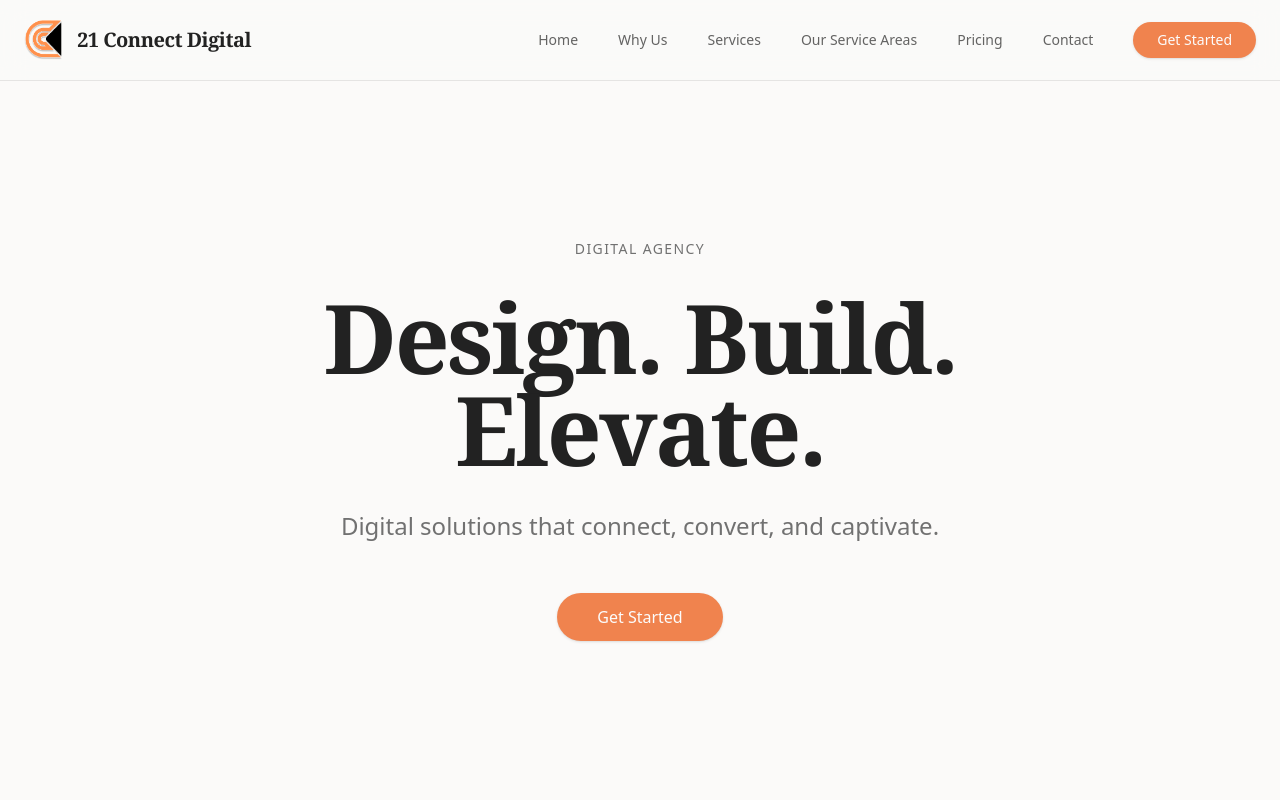
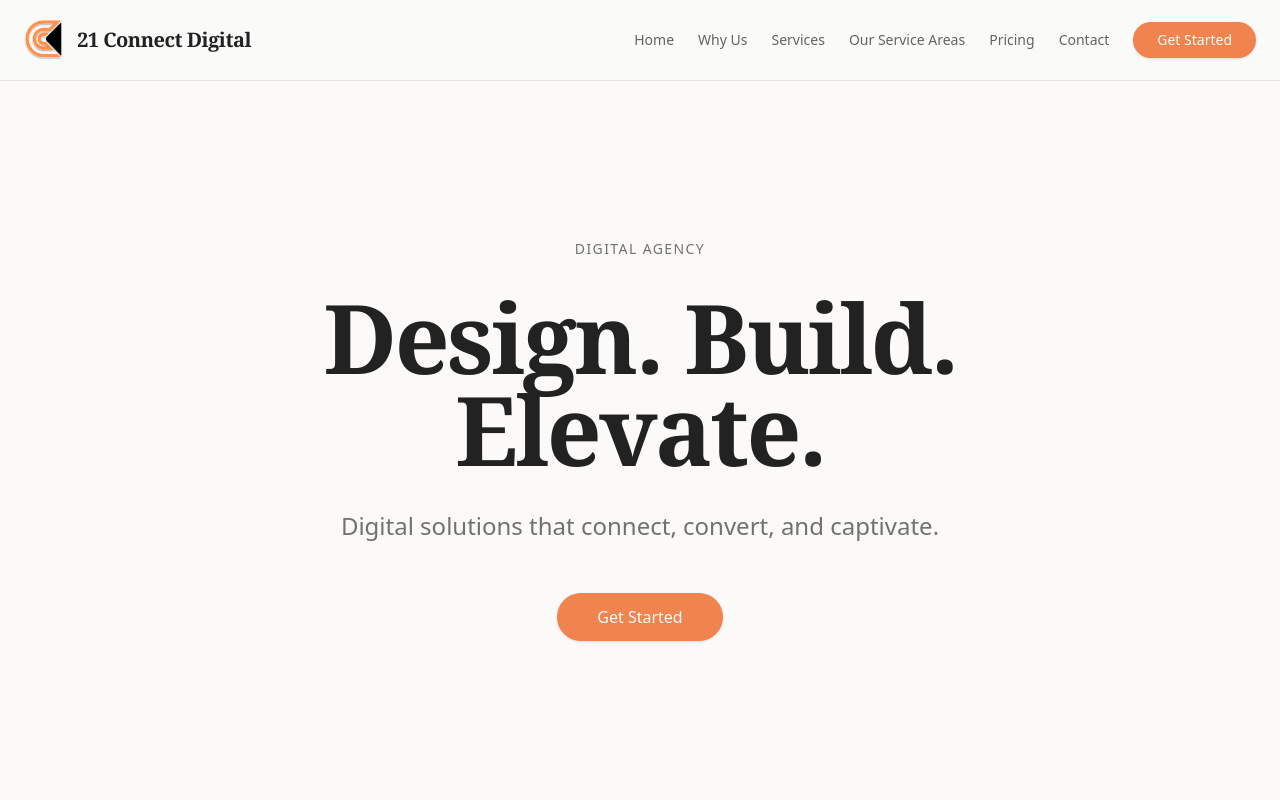
Before and after one commit to Kendallclarkdesign/v0-21-connect-digital-ai, a Next.js app: page / in a window 1280 px wide. Shown: the top 800 px of the page. Built offline with nearby package versions, Linux system fonts and the light colour scheme.

Commit message:
refactor: adjust navbar for better text fit across devices
Change breakpoint to `lg:` and reduce gap to `gap-6`

Co-authored-by: null <134220895+Kendallclarkdesign@users.noreply.github.com>

```diff
--- a/components/navbar.tsx
+++ b/components/navbar.tsx
@@ -28,7 +28,7 @@ export function Navbar() {
           </Link>
 
           {/* Desktop Navigation */}
-          <div className="hidden md:flex items-center gap-10">
+          <div className="hidden lg:flex items-center gap-6">
             <button
               onClick={() => scrollToSection("hero")}
               className="text-sm text-foreground/70 hover:text-foreground font-medium transition-colors"
@@ -76,14 +76,14 @@ export function Navbar() {
           </div>
 
           {/* Mobile Menu Button */}
-          <button onClick={() => setIsOpen(!isOpen)} className="md:hidden text-foreground" aria-label="Toggle menu">
+          <button onClick={() => setIsOpen(!isOpen)} className="lg:hidden text-foreground" aria-label="Toggle menu">
             {isOpen ? <X className="w-5 h-5" /> : <Menu className="w-5 h-5" />}
           </button>
         </div>
 
         {/* Mobile Navigation */}
         {isOpen && (
-          <div className="md:hidden py-6 border-t border-border">
+          <div className="lg:hidden py-6 border-t border-border">
             <div className="flex flex-col gap-4">
               <button
                 onClick={() => scrollToSection("hero")}
```
